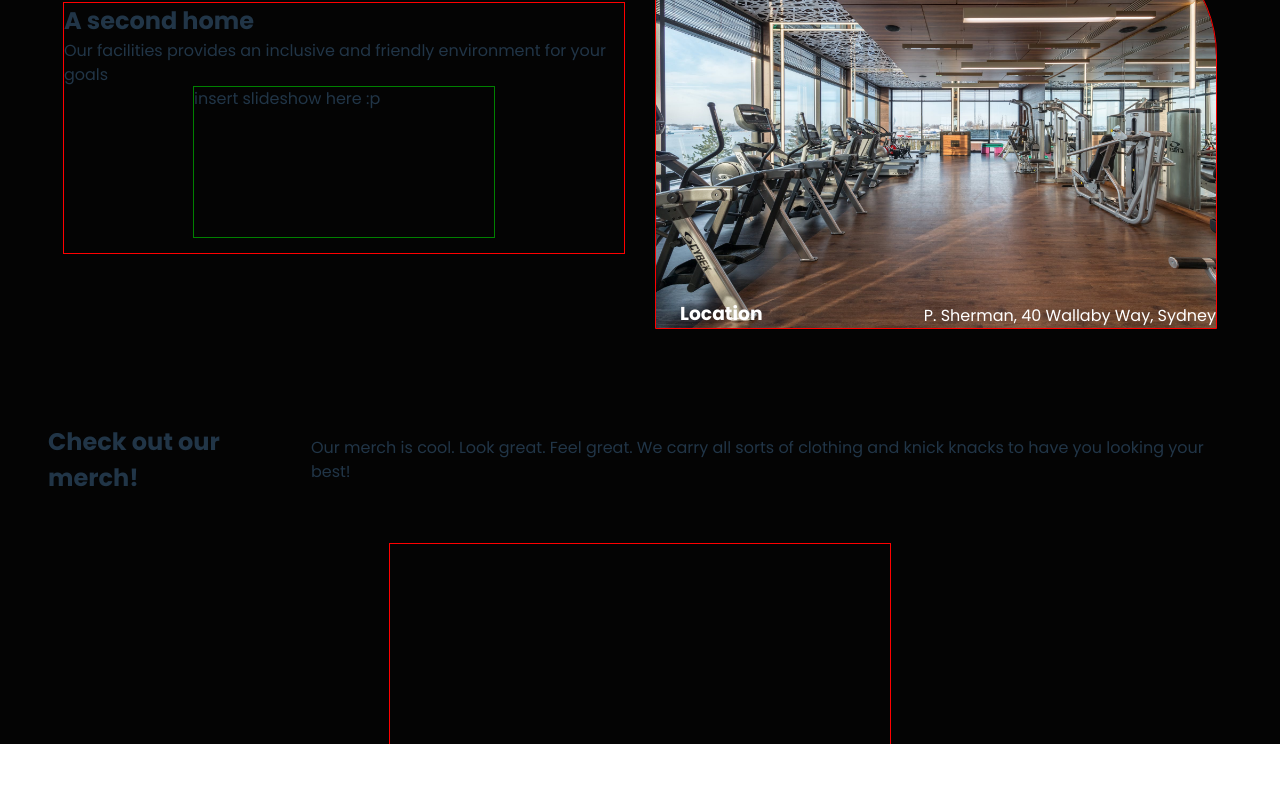
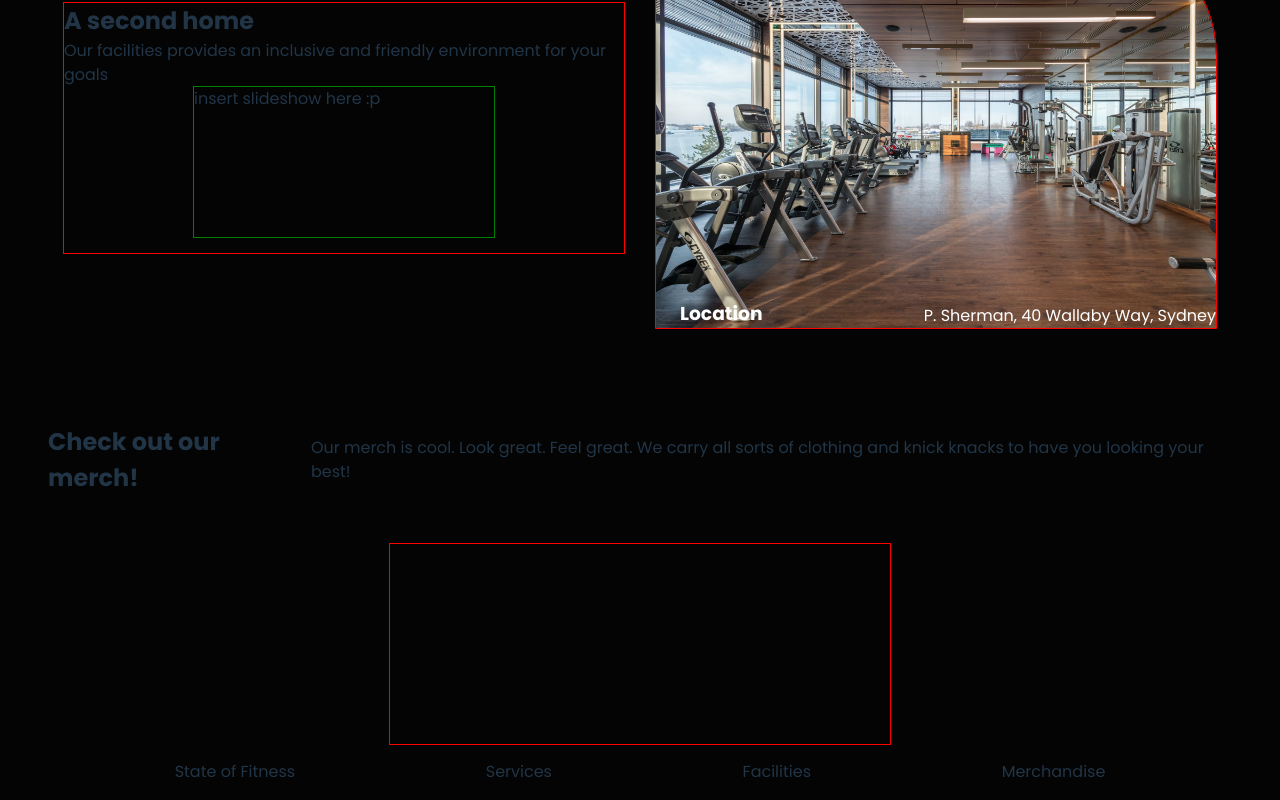
Before and after one commit to imRanDan/state-of-fitness, a React (Vite) app: page / in a window 1280 px wide. Shown: the part 1634-2434 px from the top of the page. Before the commit the page ends 2378 px from the top, so only its background shows below. Built offline with nearby package versions, Linux system fonts and the light colour scheme.

Commit message:
working on footer

```diff
--- a/src/App.css
+++ b/src/App.css
@@ -299,3 +299,15 @@ nav {
 
 
 /* Footer */
+
+.footer-links {
+  display: flex;
+  list-style-type: none;
+  justify-content: space-evenly;
+
+}
+
+.footer-links li {
+  padding: 1em;
+  cursor: pointer;
+}
--- a/src/App.jsx
+++ b/src/App.jsx
@@ -6,6 +6,7 @@ import Hero from './components/Hero'
 import Services from './components/Services'
 import Facilities from './components/Facilities'
 import Merch from './components/Merch'
+import Footer from './components/Footer'
 import './App.css'
 
 function App() {
@@ -18,6 +19,7 @@ function App() {
     <Services />
     <Facilities />
     <Merch />
+    <Footer />
     </>
   )
 }
--- a/src/components/Footer.jsx
+++ b/src/components/Footer.jsx
@@ -0,0 +1,18 @@
+import React from 'react'
+
+const Footer = () => {
+  return (
+    <>
+    <footer>
+      <ul className='footer-links'>
+          <li><p>State of Fitness</p></li>
+          <li><a>Services</a></li>
+          <li><a>Facilities</a></li>
+          <li><a>Merchandise</a></li>
+        </ul>
+    </footer>
+    </>
+  )
+}
+
+export default Footer
```
